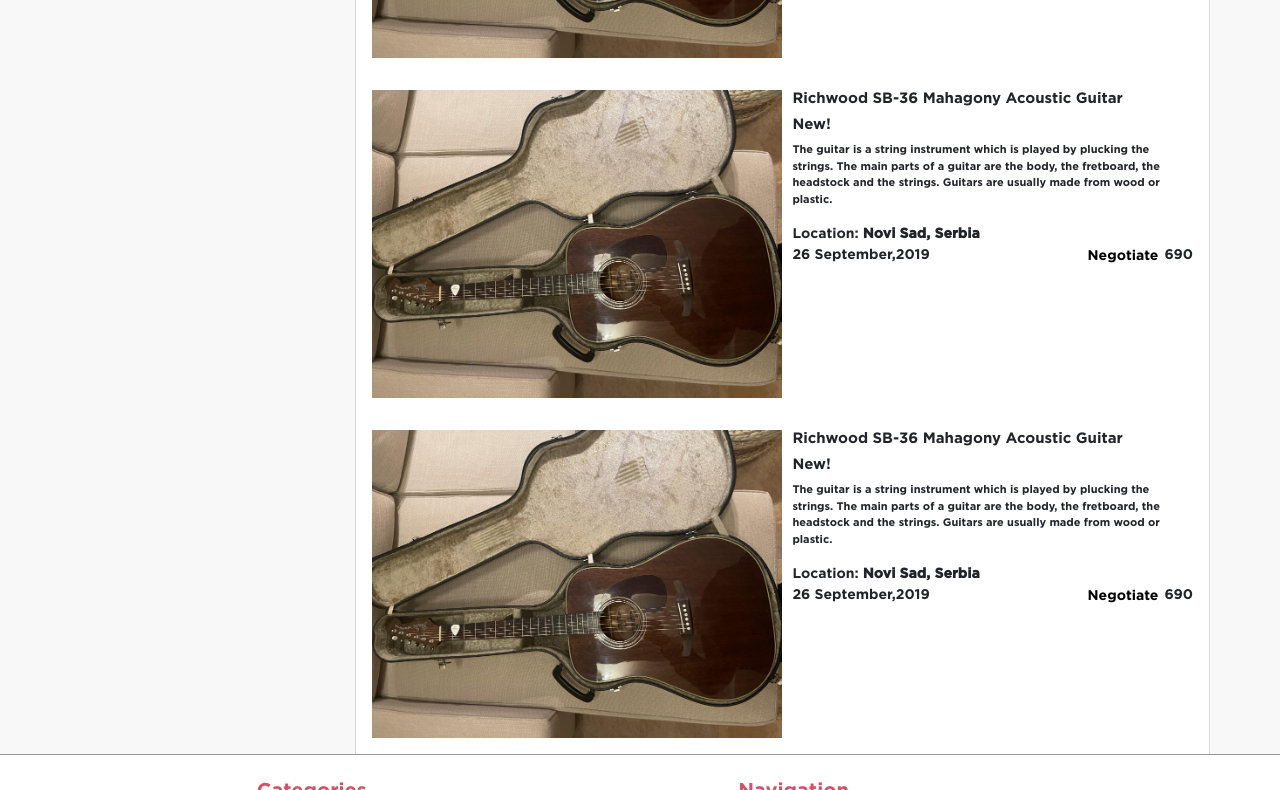
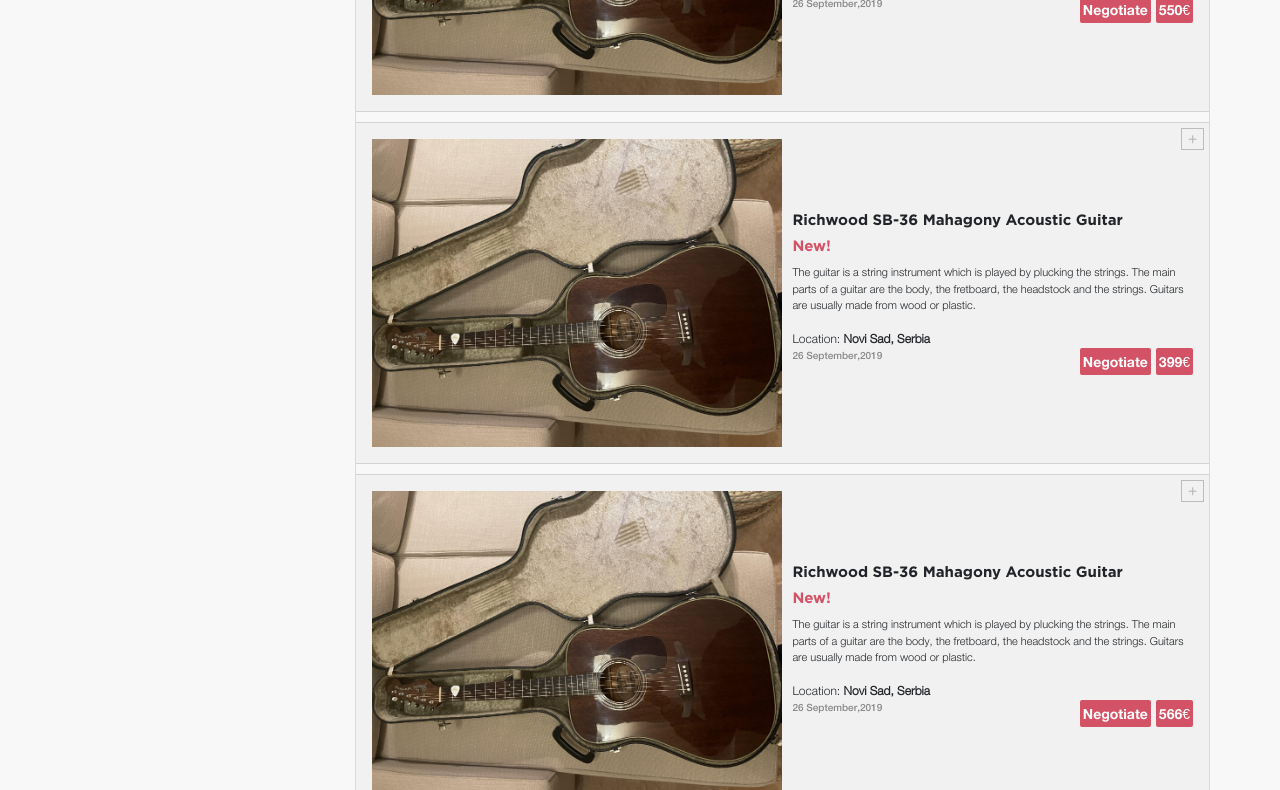
Before and after one commit to Mandeln/GOLUB, a website: page index1.html in a window 1280 px wide. Shown: the part 1552-2342 px from the top of the page. Drawn offline with nearby package versions, Linux system fonts and the light colour scheme.

Commit message:
add fix main index1

```diff
--- a/css/style.css
+++ b/css/style.css
@@ -95,7 +95,7 @@
     height: 180px;
   }
 
-  .logo-img > img {
+  .logo-img > a > img {
     width: 100px;
   }
 
@@ -121,7 +121,7 @@
     margin-left: -1px;
   }
 
-  .logo-img1 > img {
+  .logo-img1 > a > img {
     margin-left: -33px;
   }
 
@@ -508,6 +508,9 @@
 
   .srch-text {
     padding-left: 10px;
+    display: flex;
+    flex-direction: column;
+    justify-content: center;
   }
 
   .srch-text h5 {
@@ -516,6 +519,59 @@
 
   .srch-text p {
     font-size: 11px;
+    font-family: Helvetica-light, sans-serif;
+  }
+
+  .srch-text span {
+    font-size: 12px;
+    font-family: Helvetica-light, sans-serif;
+  }
+
+  .date {
+    font-size: 10px;
+    font-family: Helvetice-medium, sans-serif;
+    color: #888888;
+  }
+
+  .small-buttons div {
+    font-family: Helvetice-bold, sans-serif;
+    color: white;
+    background-color: #d35266;
+    margin-left: 5px;
+    padding: 3px;
+    border-radius: 2px;
+  }
+
+  .small-buttons button {
+    background-color: #d35266;
+    color: white;
+    font-family: Helvetice-bold, sans-serif;
+    padding: 3px;
+    border-radius: 2px;
+  }
+
+  .notice {
+    color: #d35266;
+  }
+
+  .small {
+    border-top: 1px solid rgba(0,0,0,.125) !important;
+    border-bottom: 1px solid rgba(0,0,0,.125) !important;
+    margin-bottom: 10px;
+  }
+
+  .srch-card-holder > article {
+    background-color: #8888880f;
+  }
+
+  .srch-text i {
+    font-size: 10px;
+    border: 1px solid #888888;
+    padding: 5px 6px 5px 6px;
+    opacity: 0.5;
+    position: absolute;
+    top: 5px;
+    right: 5px;
   }
 
   footer  a {
--- a/index1.html
+++ b/index1.html
@@ -13,7 +13,7 @@
     <header>
       <nav>
           <section class="nav0 d-flex flex-row justify-content-center align-items-center">
-            <div class="logo-img px-3 d-flex flex-row"><img src="/css/logo.png" alt="logo"><i class="fas fa-feather"></i></div>
+            <div class="logo-img px-3 d-flex flex-row"><a href="./index.html"><img src="/css/logo.png" alt="logo"></a><i class="fas fa-feather"></i></div>
             <div class="home px-3"><a href="#"><i class="fas fa-home"></i>HOME</a></div>
             <div class="home px-3"><a href="#"><i class="fas fa-th-large"></i>COLLECTIONS</a></div>
             <div class="home px-3"><a href="#"><i class="fas fa-shopping-cart"></i>PURCHASE LIST</a></div>
@@ -22,7 +22,7 @@
           <section class="nav11 d-none d-md-flex flex-column justify-content-center alight-items-center position-relative">
             <div class="dove1 position-absolute"><i class="fas fa-dove"></i></div>
             <div class="second-nav-holder d-flex flex-column justify-content-left">
-            <div class="second-logo d-flex flex-row"><img src="/css/logo.png" alt="pigeon"><i class="fas fa-feather"></i></div>
+            <div class="second-logo d-flex flex-row"><a href="./index.html"><img src="/css/logo.png" alt="pigeon"></a><i class="fas fa-feather"></i></div>
             <div class="catchphrase d-flex flex-row pt-2">
               <p class="catchphrase-fix">Accompany your "gooo" with a nice "braaam"</p>
             </div>
@@ -85,15 +85,15 @@
           <article class="small card d-flex flex-column flex-md-row flex-nowrap px-3 py-3">
             <div class="srch-img w-50"><img src="/css/assets/stuff/2.jpeg" alt="picture"></div>
             <div class="srch-text w-50">
-              <h5>Richwood SB-36 Mahagony Acoustic Guitar</h5>
+              <div class="srch-holder1 d-flex flex-row flex-nowrap"><h5>Richwood SB-36 Mahagony Acoustic Guitar <a href="#"><i class="fas fa-plus d-lg-block d-none"></i></a></h5></div>
               <h5 class="notice">New!</h5>
               <p>The guitar is a string instrument which is played by plucking the strings. The main parts of a guitar are the body, the fretboard, the headstock and the strings. Guitars are usually made from wood or plastic.</p>
               <span>Location: <strong>Novi Sad, Serbia</strong></span>
               <div class="d-flex flex-row flex-nowrap justify-content-between">
                 <div class="date">26 September,2019</div>
                 <div class="small-buttons d-flex flex-row">
-                  <button>Negotiate</button>
-                  <div>690</div>
+                  <button type="button">Negotiate</button>
+                  <div>690€</div>
                 </div>
               </div>
             </div>
@@ -102,14 +102,15 @@
             <div class="srch-img w-50"><img src="/css/assets/stuff/2.jpeg" alt="picture"></div>
             <div class="srch-text w-50">
               <h5>Richwood SB-36 Mahagony Acoustic Guitar</h5>
-              <h5 class="notice">New!</h5>
+              <a href="#"><i class="fas fa-plus d-lg-block d-none"></i></a>
+              <h5 class="notice">Used</h5>
               <p>The guitar is a string instrument which is played by plucking the strings. The main parts of a guitar are the body, the fretboard, the headstock and the strings. Guitars are usually made from wood or plastic.</p>
               <span>Location: <strong>Novi Sad, Serbia</strong></span>
               <div class="d-flex flex-row flex-nowrap justify-content-between">
                 <div class="date">26 September,2019</div>
                 <div class="small-buttons d-flex flex-row">
-                  <button>Negotiate</button>
-                  <div>690</div>
+                  <button type="button">Negotiate</button>
+                  <div>640€</div>
                 </div>
               </div>
             </div>
@@ -118,14 +119,15 @@
             <div class="srch-img w-50"><img src="/css/assets/stuff/2.jpeg" alt="picture"></div>
             <div class="srch-text w-50">
               <h5>Richwood SB-36 Mahagony Acoustic Guitar</h5>
-              <h5 class="notice">New!</h5>
+              <a href="#"><i class="fas fa-plus d-lg-block d-none"></i></a>
+              <h5 class="notice">Used</h5>
               <p>The guitar is a string instrument which is played by plucking the strings. The main parts of a guitar are the body, the fretboard, the headstock and the strings. Guitars are usually made from wood or plastic.</p>
               <span>Location: <strong>Novi Sad, Serbia</strong></span>
               <div class="d-flex flex-row flex-nowrap justify-content-between">
                 <div class="date">26 September,2019</div>
                 <div class="small-buttons d-flex flex-row">
-                  <button>Negotiate</button>
-                  <div>690</div>
+                  <button type="button">Negotiate</button>
+                  <div>350€</div>
                 </div>
               </div>
             </div>
@@ -134,14 +136,15 @@
             <div class="srch-img w-50"><img src="/css/assets/stuff/2.jpeg" alt="picture"></div>
             <div class="srch-text w-50">
               <h5>Richwood SB-36 Mahagony Acoustic Guitar</h5>
+              <a href="#"><i class="fas fa-plus d-lg-block d-none"></i></a>
               <h5 class="notice">New!</h5>
               <p>The guitar is a string instrument which is played by plucking the strings. The main parts of a guitar are the body, the fretboard, the headstock and the strings. Guitars are usually made from wood or plastic.</p>
               <span>Location: <strong>Novi Sad, Serbia</strong></span>
               <div class="d-flex flex-row flex-nowrap justify-content-between">
                 <div class="date">26 September,2019</div>
                 <div class="small-buttons d-flex flex-row">
-                  <button>Negotiate</button>
-                  <div>690</div>
+                  <button type="button">Negotiate</button>
+                  <div>550€</div>
                 </div>
               </div>
             </div>
@@ -150,14 +153,15 @@
             <div class="srch-img w-50"><img src="/css/assets/stuff/2.jpeg" alt="picture"></div>
             <div class="srch-text w-50">
               <h5>Richwood SB-36 Mahagony Acoustic Guitar</h5>
+              <a href="#"><i class="fas fa-plus d-lg-block d-none"></i></a>
               <h5 class="notice">New!</h5>
               <p>The guitar is a string instrument which is played by plucking the strings. The main parts of a guitar are the body, the fretboard, the headstock and the strings. Guitars are usually made from wood or plastic.</p>
               <span>Location: <strong>Novi Sad, Serbia</strong></span>
               <div class="d-flex flex-row flex-nowrap justify-content-between">
                 <div class="date">26 September,2019</div>
                 <div class="small-buttons d-flex flex-row">
-                  <button>Negotiate</button>
-                  <div>690</div>
+                  <button type="button">Negotiate</button>
+                  <div>399€</div>
                 </div>
               </div>
             </div>
@@ -166,14 +170,15 @@
             <div class="srch-img w-50"><img src="/css/assets/stuff/2.jpeg" alt="picture"></div>
             <div class="srch-text w-50">
               <h5>Richwood SB-36 Mahagony Acoustic Guitar</h5>
+              <a href="#"><i class="fas fa-plus d-lg-block d-none"></i></a>
               <h5 class="notice">New!</h5>
               <p>The guitar is a string instrument which is played by plucking the strings. The main parts of a guitar are the body, the fretboard, the headstock and the strings. Guitars are usually made from wood or plastic.</p>
               <span>Location: <strong>Novi Sad, Serbia</strong></span>
               <div class="d-flex flex-row flex-nowrap justify-content-between">
                 <div class="date">26 September,2019</div>
                 <div class="small-buttons d-flex flex-row">
-                  <button>Negotiate</button>
-                  <div>690</div>
+                  <button type="button">Negotiate</button>
+                  <div>566€</div>
                 </div>
               </div>
             </div>
```
Also changed, not shown: index.html (+2 -2 lines).
